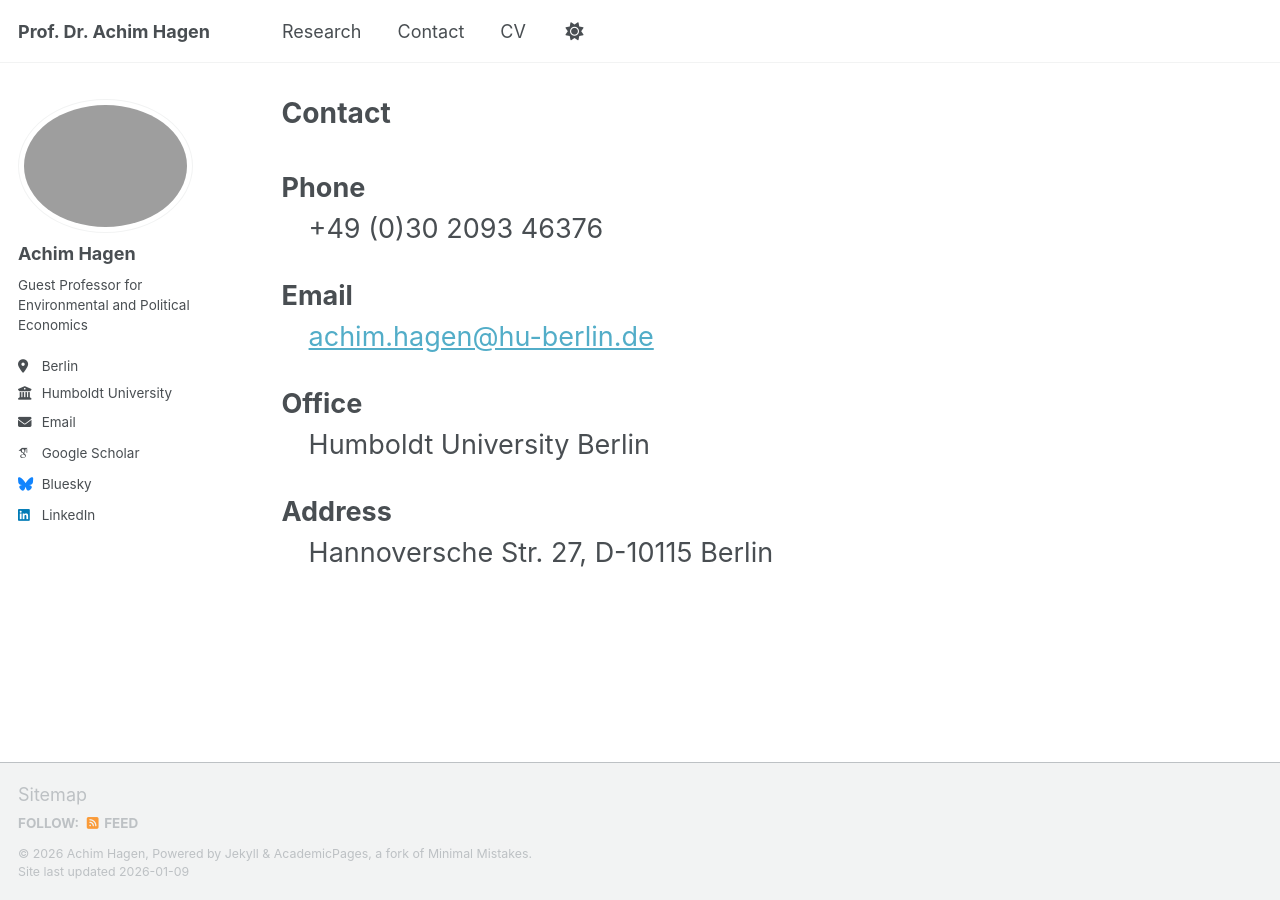
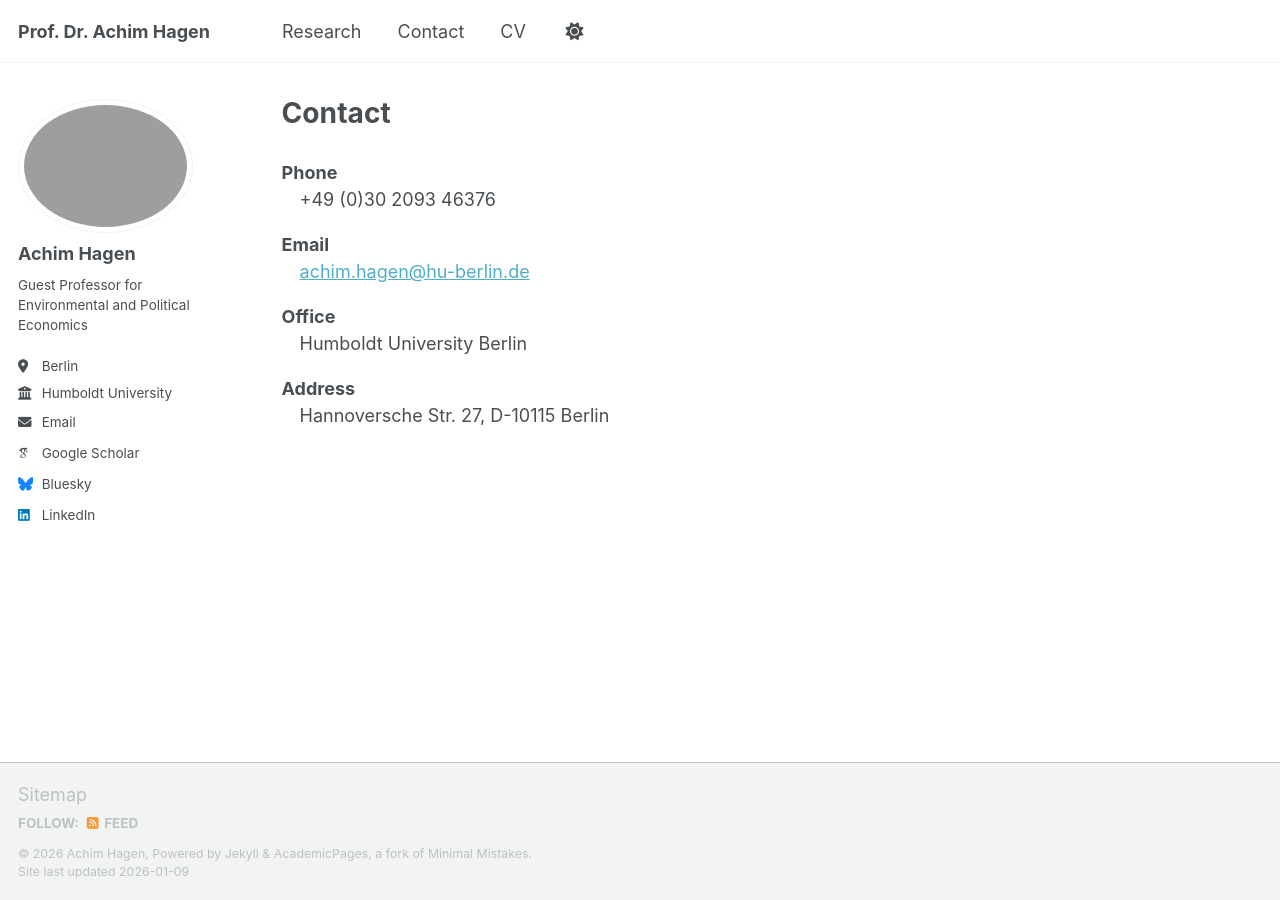
Before and after one commit to achhag/academic, a Jekyll site: the page built from _pages/contact.md, in a window 1280 px wide. Built offline with Jekyll 4.4.1, drawn with Linux system fonts in a browser that asks for light colours; some web fonts are replaced; a script bundle is joined from its source files by our own code; library files that are not in the unit come from our copies.

Commit message:
Update main.scss

```diff
--- a/assets/css/main.scss
+++ b/assets/css/main.scss
@@ -61,3 +61,14 @@ dl.contact-list dd {
   font-size: 1.5rem;   /* Werte gleich groß wie Labels */
   margin-bottom: 0.8em;
 }
+/* Contact-Seite Definition List, Schriftgröße passend zum Theme */
+dl.contact-list dt {
+  font-weight: bold;       /* Labels fett */
+  font-size: inherit;      /* übernimmt Standardgröße für Überschriften/Label */
+}
+
+dl.contact-list dd {
+  font-weight: normal;     /* Werte normal */
+  font-size: inherit;      /* gleiche Größe wie Research-Text */
+  margin-bottom: 0.8em;   /* Abstand zwischen Einträgen */
+}
```
